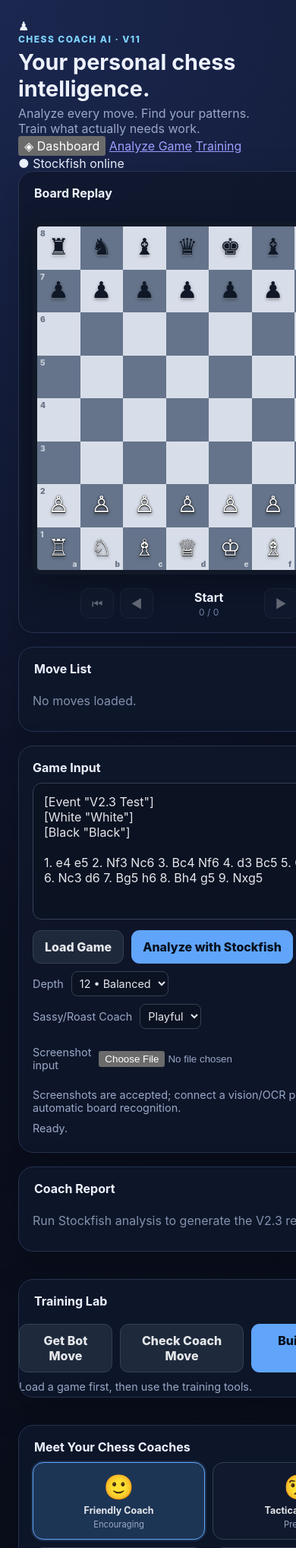
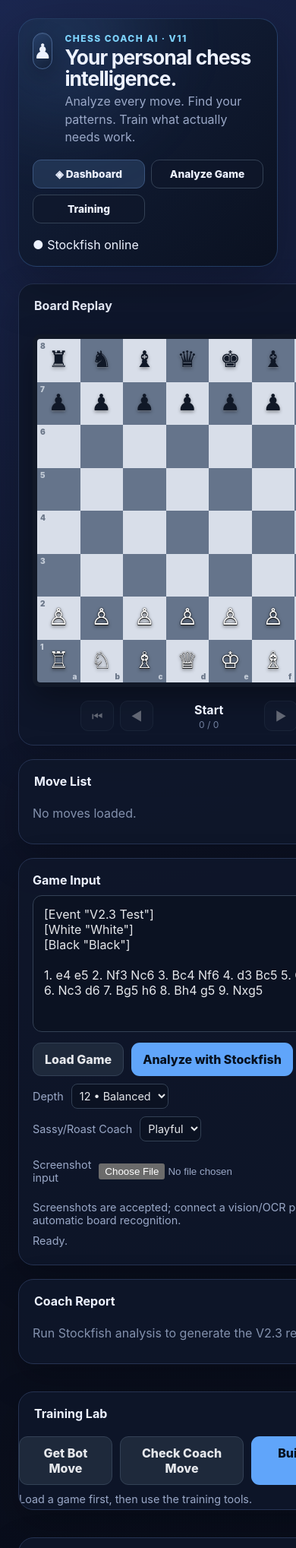
Before and after one commit to venkataishaan-ux/chess-ai-nextlevel, a Flask app: page / in a window 390 px wide; the page is wider, and only the part inside the window is pictured. Shown: the top 2037 px of that part at 76% size. Run offline with Flask 3, Linux system fonts and the light colour scheme.

Commit message:
Add polished responsive V11 header styling

```diff
--- a/static/style.css
+++ b/static/style.css
@@ -43,3 +43,13 @@ h1 { margin:5px 0; font-size:clamp(1.8rem,3vw,3rem); }
 @media (max-width:700px) { .coach-grid { grid-template-columns:repeat(2,minmax(0,1fr)); } }
 
 .v11-card{padding-bottom:18px}.v11-grid{display:grid;grid-template-columns:1fr 1fr;gap:18px;padding:0 18px}.v11-grid h3{margin:8px 0}.v11-grid textarea{width:100%;min-height:90px;padding:12px;border:1px solid #334155;border-radius:12px;background:#0b1222;color:#e5e7eb}.v11-grid pre,.v11-dashboard pre{white-space:pre-wrap;max-height:280px;overflow:auto;background:#0b1222;border:1px solid #263352;border-radius:12px;padding:12px;color:#cbd5e1}.v11-dashboard{padding:0 18px}.v11-dashboard{margin-top:12px}@media(max-width:700px){.v11-grid{grid-template-columns:1fr}}
+
+/* V11 premium header */
+.hero-header{position:relative;display:grid;grid-template-columns:minmax(0,1fr) auto;gap:18px;align-items:center;margin-bottom:22px;padding:22px 24px;border:1px solid rgba(96,165,250,.24);border-radius:24px;background:linear-gradient(135deg,rgba(20,34,62,.96),rgba(10,17,31,.94));box-shadow:0 24px 70px rgba(0,0,0,.28);overflow:hidden}
+.hero-header:before{content:"";position:absolute;inset:-80px auto auto -50px;width:220px;height:220px;background:rgba(96,165,250,.12);filter:blur(50px);border-radius:50%;pointer-events:none}
+.brand-block{position:relative;display:flex;align-items:center;gap:16px;min-width:0}.brand-mark{width:58px;height:58px;display:grid;place-items:center;border-radius:17px;background:linear-gradient(145deg,#263f68,#14213a);border:1px solid #46638f;font-size:2rem;box-shadow:inset 0 1px rgba(255,255,255,.08),0 10px 28px rgba(0,0,0,.25)}
+.hero-header h1{margin:4px 0 5px;font-size:clamp(1.65rem,3vw,2.65rem);letter-spacing:-.035em;line-height:1.05}.hero-header .subtitle{max-width:700px;line-height:1.45}.top-nav{display:flex;gap:8px;flex-wrap:wrap;justify-content:flex-end}.nav-button{appearance:none;text-decoration:none;border:1px solid #3b557d;border-radius:11px;padding:10px 13px;background:#203250;color:#edf2ff;font-weight:850;font-size:.86rem;transition:transform .15s ease,background .15s ease,border-color .15s ease;white-space:nowrap}.nav-button:hover{transform:translateY(-1px);background:#29436a;border-color:#6086ba}.nav-button.ghost{background:rgba(15,23,42,.62);border-color:#334155}.nav-button.ghost:hover{background:#1e2d47}
+.hero-header .engine{grid-column:1 / -1;justify-self:start;padding:7px 12px;font-size:.78rem}
+html{scroll-behavior:smooth}.card[id]{scroll-margin-top:18px}
+@media(max-width:1000px){.hero-header{grid-template-columns:1fr}.top-nav{justify-content:flex-start}.hero-header .engine{grid-column:auto}}
+@media(max-width:600px){.hero-header{padding:18px}.brand-block{align-items:flex-start}.brand-mark{width:48px;height:48px;font-size:1.7rem}.top-nav{display:grid;grid-template-columns:1fr 1fr;width:100%}.nav-button{text-align:center}}
```
